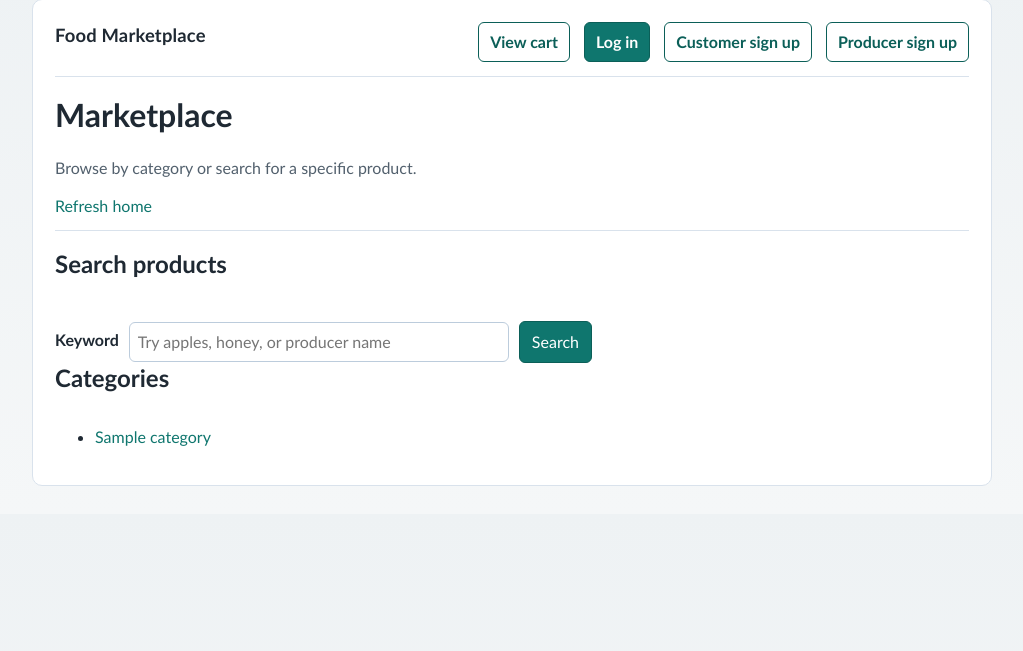
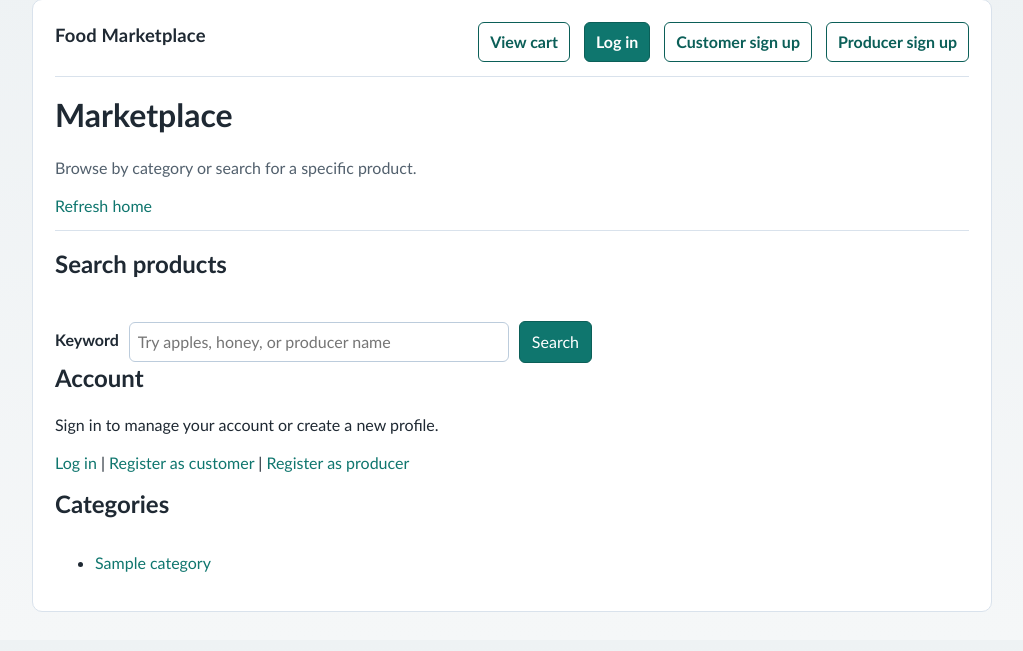
Before and after one commit to elosjoy/DESD, a Django app: page / in a window 1280 px wide. Shown: the part 29-680 px from the top of the page, without its empty margins (128-1151 px from the left). Run offline with Django 4.2, Linux system fonts and the light colour scheme; tables that the repository leaves empty hold one stand-in row (values such as "Sample post").

Commit message:
Add producer registration UI and producer product management flow

```diff
--- a/marketplace/models.py
+++ b/marketplace/models.py
@@ -53,6 +53,7 @@ class Product(models.Model):
 
     name = models.CharField(max_length=200)
     price = models.DecimalField(max_digits=8, decimal_places=2)
+    unit = models.CharField(max_length=50, blank=True)
     category = models.ForeignKey(Category, on_delete=models.CASCADE)
     producer = models.ForeignKey(ProducerProfile, on_delete=models.CASCADE, related_name='products')
     description = models.TextField(blank=True)
--- a/marketplace/serializers.py
+++ b/marketplace/serializers.py
@@ -65,6 +65,7 @@ class ProductSerializer(serializers.ModelSerializer):
             'id',
             'name',
             'price',
+            'unit',
             'category',
             'description',
             'allergen_info',
@@ -72,8 +73,3 @@ class ProductSerializer(serializers.ModelSerializer):
             'stock_quantity',
             'availability_status'
         ]
-
-    # We don't need a custom create method here anymore. The view will
-    # call `serializer.save(producer=producer)` which passes the producer
-    # through to `validated_data`. Using the default implementation avoids
-    # KeyError issues when `context['producer']` isn't set.
--- a/marketplace/templates/marketplace/category.html
+++ b/marketplace/templates/marketplace/category.html
@@ -39,7 +39,7 @@
           {% for p in products %}
             <tr>
               <th scope="row"><a href="{% url 'marketplace:product_detail' p.id %}">{{ p.name }}</a></th>
-              <td>£{{ p.price }}</td>
+              <td>£{{ p.price }}{% if p.unit %} per {{ p.unit }}{% endif %}</td>
               <td>{{ p.producer.producer_name }}</td>
               <td>
                 {{ p.get_availability_status_display }}
--- a/marketplace/templates/marketplace/home.html
+++ b/marketplace/templates/marketplace/home.html
@@ -36,7 +36,7 @@
         {% for p in search_results %}
           <li>
             <a href="{% url 'marketplace:product_detail' p.id %}"><strong>{{ p.name }}</strong></a>
-            ({{ p.category.name }}) by {{ p.producer.producer_name }} - GBP {{ p.price }}
+            ({{ p.category.name }}) by {{ p.producer.producer_name }} - GBP {{ p.price }}{% if p.unit %} per {{ p.unit }}{% endif %}
             {% if p.description %}
               <br />
               <span class="muted">{{ p.description }}</span>
@@ -46,6 +46,28 @@
           <li>No matching products found.</li>
         {% endfor %}
       </ul>
+    {% endif %}
+  </section>
+
+  <section aria-labelledby="account-heading">
+    <h2 id="account-heading">Account</h2>
+    {% if user.is_authenticated %}
+      <p>You are logged in as <strong>{{ user.username }}</strong>.</p>
+      {% if is_producer %}
+        <p><a href="{% url 'marketplace:producer_products' %}">Manage products</a></p>
+      {% endif %}
+      <p>Cart items: {{ cart_total_items }}</p>
+      <form action="/accounts/logout/" method="post">
+        {% csrf_token %}
+        <button type="submit">Log out</button>
+      </form>
+    {% else %}
+      <p>Sign in to manage your account or create a new profile.</p>
+      <p>
+        <a href="/accounts/login/">Log in</a> |
+        <a href="/register/customer/">Register as customer</a> |
+        <a href="/register/producer/">Register as producer</a>
+      </p>
     {% endif %}
   </section>
 
--- a/marketplace/templates/marketplace/producer_products.html
+++ b/marketplace/templates/marketplace/producer_products.html
@@ -29,6 +29,7 @@
           <th scope="col">Name</th>
           <th scope="col">Category</th>
           <th scope="col">Price</th>
+          <th scope="col">Unit</th>
           <th scope="col">Stock</th>
           <th scope="col">Availability</th>
         </tr>
@@ -39,6 +40,7 @@
             <td>{{ product.name }}</td>
             <td>{{ product.category.name }}</td>
             <td>£{{ product.price }}</td>
+            <td>{% if product.unit %}{{ product.unit }}{% else %}-{% endif %}</td>
             <td>{{ product.stock_quantity }}</td>
             <td>{{ product.get_availability_status_display }}</td>
           </tr>
--- a/marketplace/templates/marketplace/register_producer.html
+++ b/marketplace/templates/marketplace/register_producer.html
@@ -4,7 +4,7 @@
 
 {% block content %}
   <header>
-    <h1>Producer registration</h1>
+    <h1>Producer Registration</h1>
     <p class="muted">Create a producer account to list products on the marketplace.</p>
   </header>
 
--- a/marketplace/views.py
+++ b/marketplace/views.py
@@ -37,12 +37,16 @@ def home(request):
             .distinct()
         )
 
+    is_producer = request.user.is_authenticated and ProducerProfile.objects.filter(user=request.user).exists()
+
     context = {
         "categories": categories,
         "search_query": query,
         "search_results": products,
         "search_performed": bool(query),
         "cart_total_items": cart.get_total_items(),
+        "is_producer": is_producer,
+        "is_producer": is_producer,
     }
     return render(request, "marketplace/home.html", context)
 
```
Also changed, not shown: marketplace/forms.py (+14 -10 lines), marketplace/migrations/0002_product_unit.py (added).
